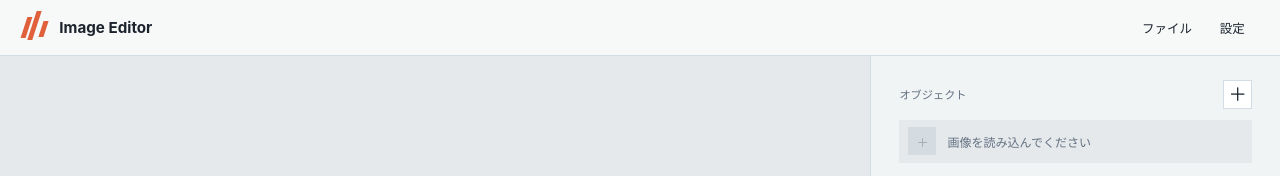
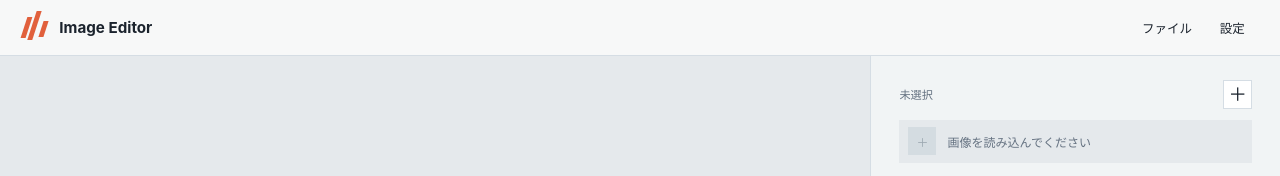
Before and after one commit to ak-2302/image_editor, a React (Vite) app: page / in a window 1280 px wide. Shown: the top 176 px of the page. Built offline with nearby package versions, Linux system fonts and the light colour scheme.

Commit message:
[AI] 選択オブジェクトの種類を表示

```diff
--- a/src/App.tsx
+++ b/src/App.tsx
@@ -95,6 +95,24 @@ function App() {
   const [frameThickness, setFrameThickness] = useState(1);
 
   const objectKey = String(selectedObjectId);
+  const selectedObjectLabel =
+    selectedObjectId === "main"
+      ? imageUrl
+        ? "画像"
+        : canvasSize
+          ? "空のキャンバス"
+          : "未選択"
+      : (
+          {
+            rectangle: "四角形",
+            circle: "円形",
+            triangle: "三角形",
+            image: "画像",
+          } as const
+        )[
+          objectLayers.find((layer) => layer.id === selectedObjectId)?.type ??
+            "image"
+        ];
   const currentParameters = (): EffectParameters => ({
     brightness,
     contrast,
@@ -491,7 +509,7 @@ function App() {
         <aside className="effects_panel" aria-label="レイヤーとエフェクト">
           <section className="layers_section" aria-label="オブジェクトレイヤー">
             <div className="layers_section_header">
-              <span>オブジェクト</span>
+              <span>{selectedObjectLabel}</span>
               <div className="layer_add_menu_wrap">
                 <button
                   type="button"
```
